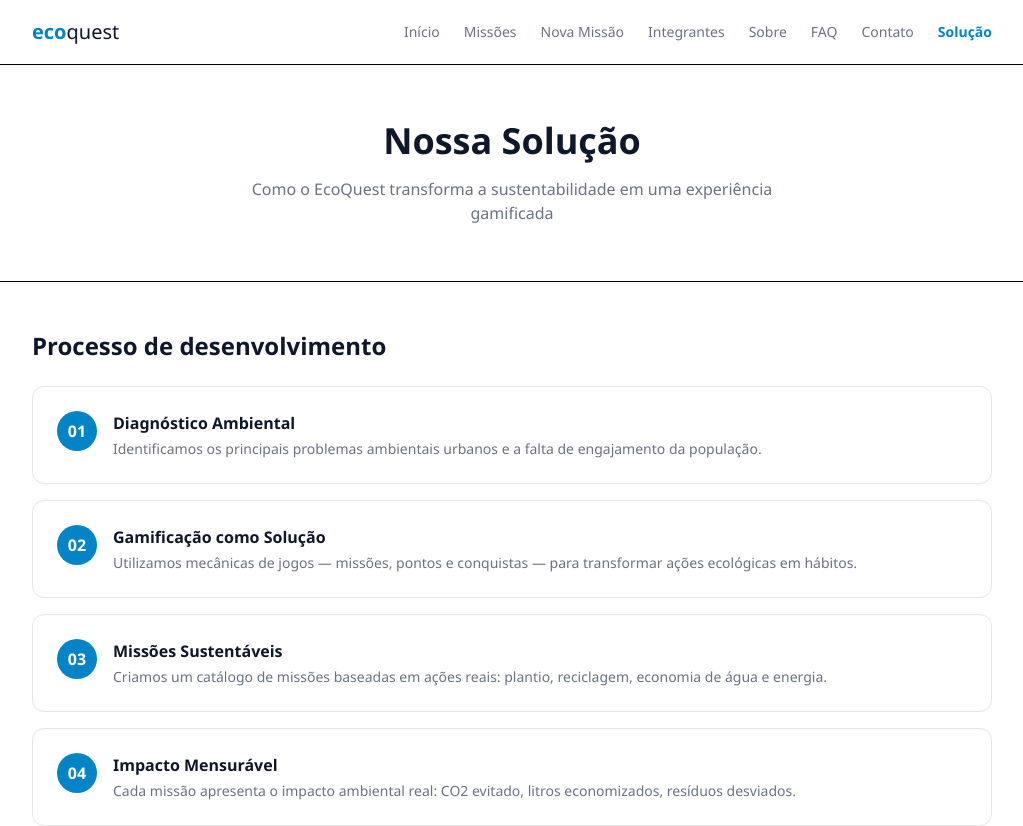
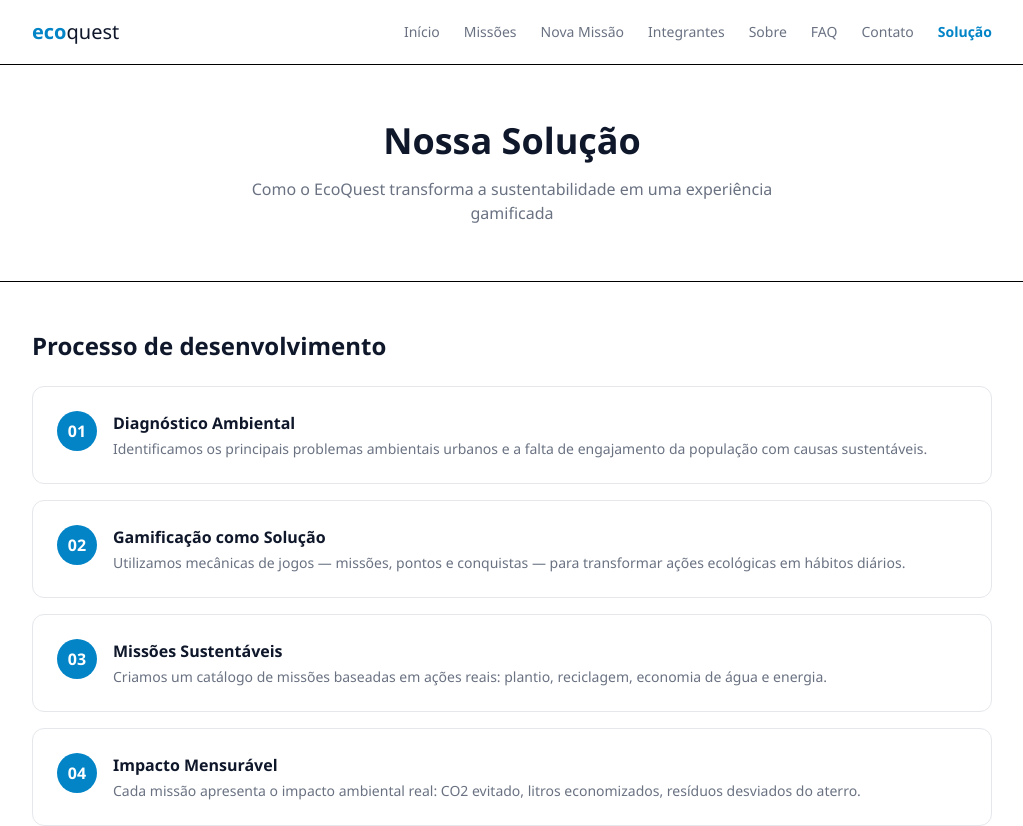
Before and after one commit to KauanMattos/EcoQuest_FrontEnd, a React (Vite) app: page /solucao in a window 1280 px wide. Shown: the top 826 px of the page, without its empty margins (128-1151 px from the left). Built offline with nearby package versions, Linux system fonts and the light colour scheme.

Commit message:
feat: melhora página Solução com descrições mais detalhadas dos passos

```diff
--- a/src/pages/Solucao/Solucao.tsx
+++ b/src/pages/Solucao/Solucao.tsx
@@ -20,7 +20,7 @@
             <div className="w-10 h-10 bg-primary text-white rounded-full flex items-center justify-center font-bold shrink-0">01</div>
             <div>
               <h3 className="font-bold text-text-main mb-1">Diagnóstico Ambiental</h3>
-              <p className="text-gray-500 text-sm">Identificamos os principais problemas ambientais urbanos e a falta de engajamento da população.</p>
+              <p className="text-gray-500 text-sm">Identificamos os principais problemas ambientais urbanos e a falta de engajamento da população com causas sustentáveis.</p>
             </div>
           </div>
 
@@ -28,7 +28,7 @@
             <div className="w-10 h-10 bg-primary text-white rounded-full flex items-center justify-center font-bold shrink-0">02</div>
             <div>
               <h3 className="font-bold text-text-main mb-1">Gamificação como Solução</h3>
-              <p className="text-gray-500 text-sm">Utilizamos mecânicas de jogos — missões, pontos e conquistas — para transformar ações ecológicas em hábitos.</p>
+              <p className="text-gray-500 text-sm">Utilizamos mecânicas de jogos — missões, pontos e conquistas — para transformar ações ecológicas em hábitos diários.</p>
             </div>
           </div>
 
@@ -44,7 +44,7 @@
             <div className="w-10 h-10 bg-primary text-white rounded-full flex items-center justify-center font-bold shrink-0">04</div>
             <div>
               <h3 className="font-bold text-text-main mb-1">Impacto Mensurável</h3>
-              <p className="text-gray-500 text-sm">Cada missão apresenta o impacto ambiental real: CO2 evitado, litros economizados, resíduos desviados.</p>
+              <p className="text-gray-500 text-sm">Cada missão apresenta o impacto ambiental real: CO2 evitado, litros economizados, resíduos desviados do aterro.</p>
             </div>
           </div>
         </div>
```
